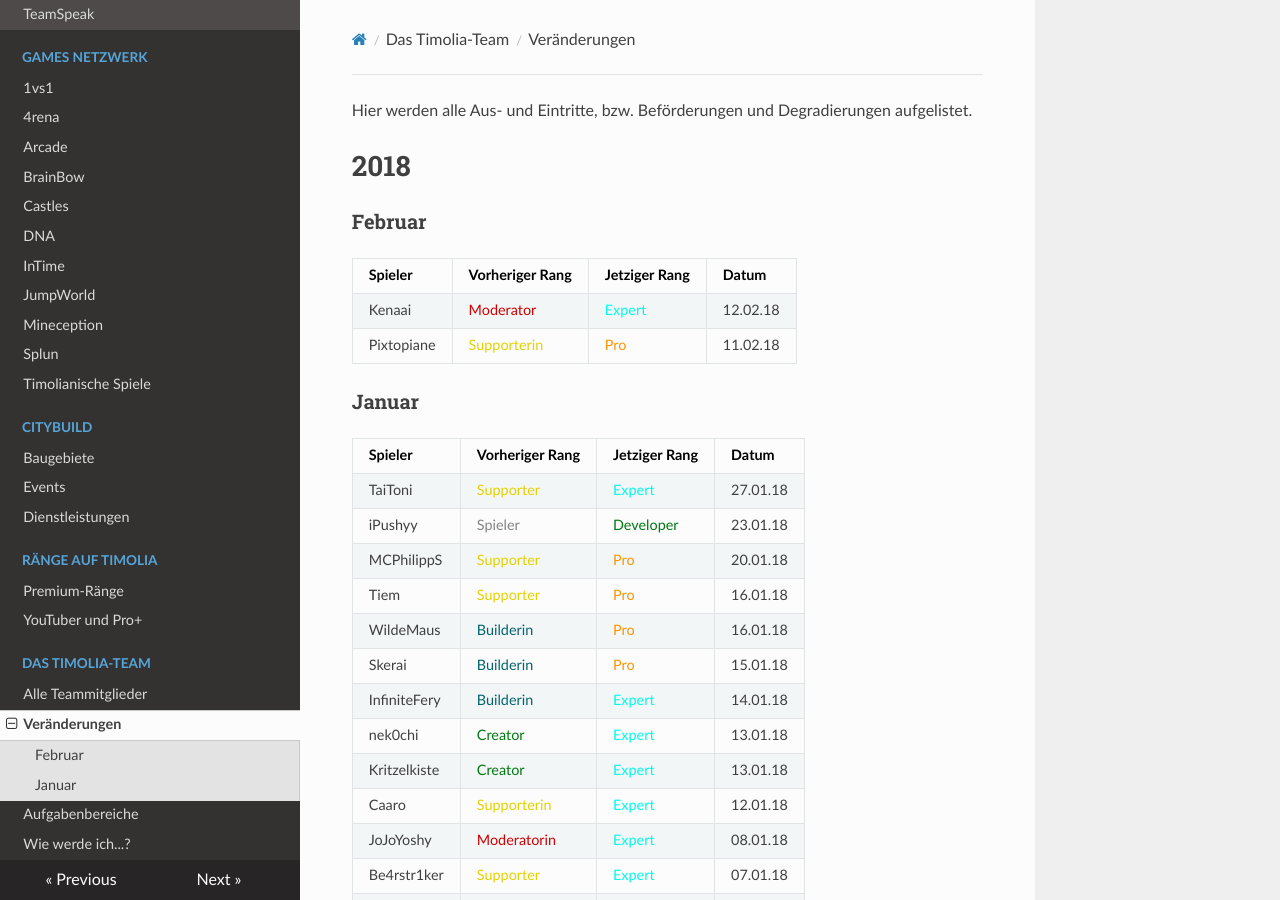
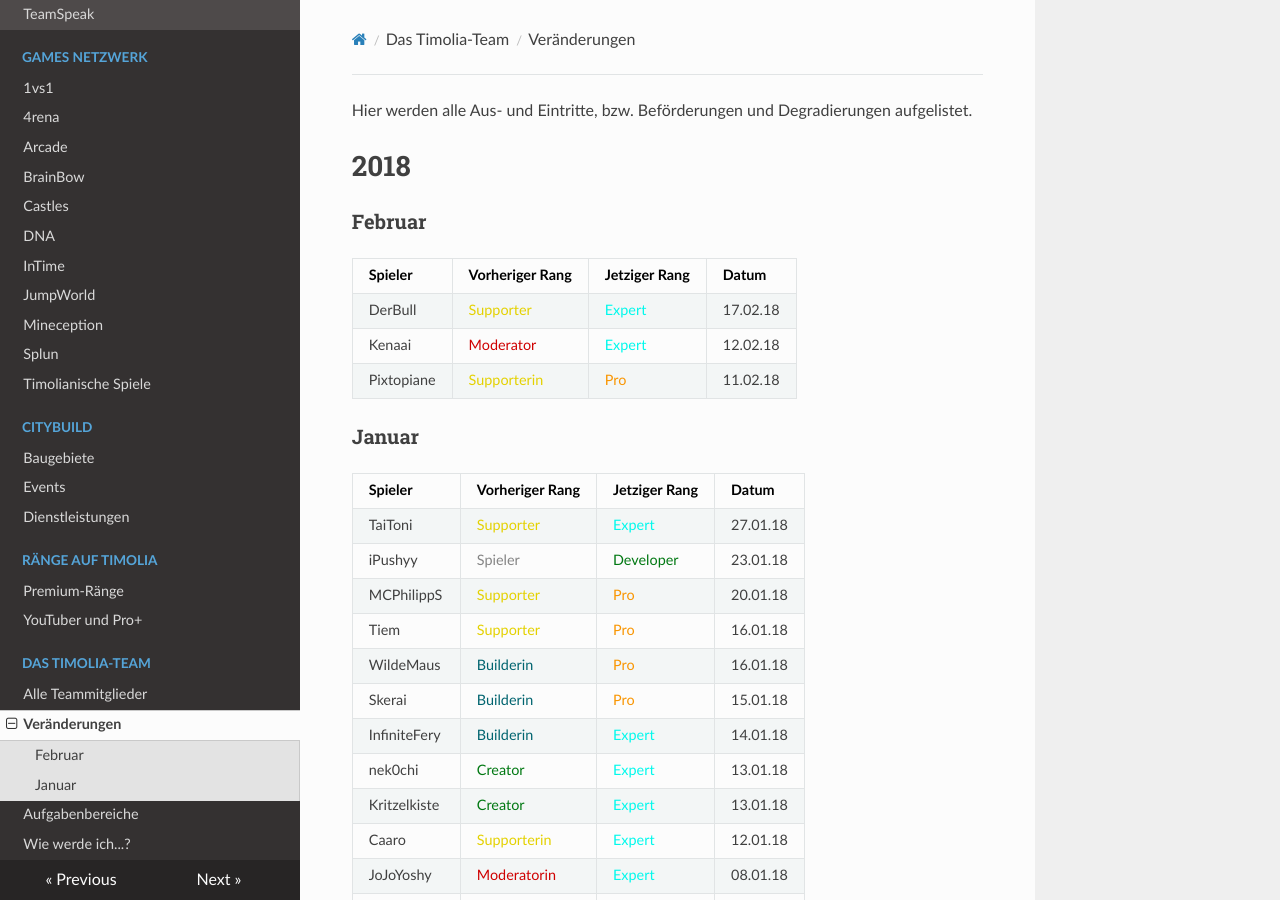
Before and after one commit to TimoliaDE/HowTo, an MkDocs documentation site: the page built from docs/team/changes.md, in a window 1280 px wide and 900 px high. Built offline with MkDocs 1.6.1, drawn with Linux system fonts in a browser that asks for light colours; nearby versions of some CDN libraries; old or Windows-style settings are respelled for this version of MkDocs.

Commit message:
Update changes.md

```diff
--- a/docs/team/changes.md
+++ b/docs/team/changes.md
@@ -5,6 +5,7 @@ Hier werden alle Aus- und Eintritte, bzw. Beförderungen und Degradierungen aufg
 ###<strong>Februar</strong>
 | Spieler | Vorheriger Rang | Jetziger Rang | Datum |
 | ------ | ------ | ------ | ------ |
+|DerBull | <span style="color:#E4D100">Supporter</span> | <span style="color:#00F9EC">Expert</span> | 17.02.18 |
 |Kenaai | <span style="color:#CF0101">Moderator</span> | <span style="color:#00F9EC">Expert</span> | 12.02.18 |
 |Pixtopiane | <span style="color:#E4D100">Supporterin</span> | <span style="color:#F99500">Pro</span> | 11.02.18 |
 
```
